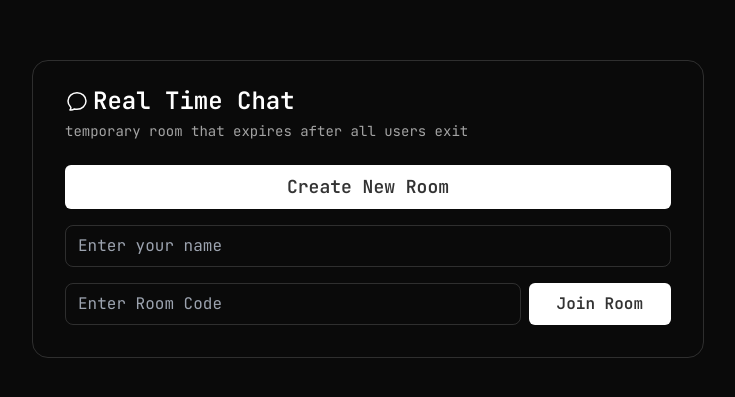
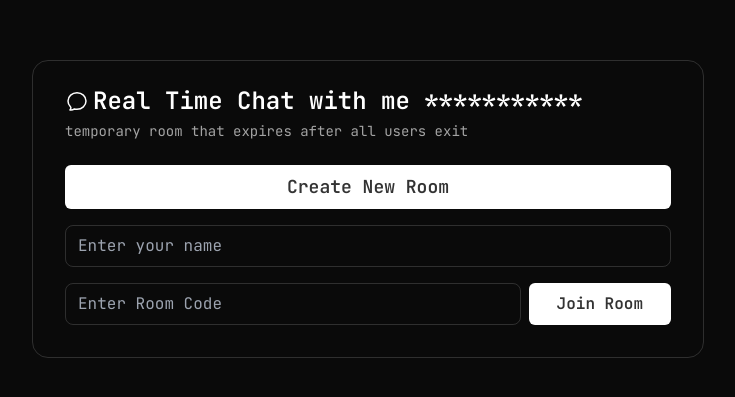
Before and after one commit to DrMyth/ChatApp-FE, a React (Vite) app: page / in a window 1280 px wide. Shown: the part 191-588 px from the top of the page, without its empty margins (272-1007 px from the left). Built offline with nearby package versions, Linux system fonts and the light colour scheme.

Commit message:
Update TopBar.tsx

```diff
--- a/src/components/TopBar.tsx
+++ b/src/components/TopBar.tsx
@@ -9,7 +9,7 @@ export const TopBar = ({children}) => {
           <div className="flex items-center gap-1">
             <ChatIcon />
             <div className="text-white font-semibold text-2xl">
-              Real Time Chat
+              Real Time Chat with me ***********
             </div>
           </div>
           <div className="text-secondary text-sm mt-1 mb-6">
```
